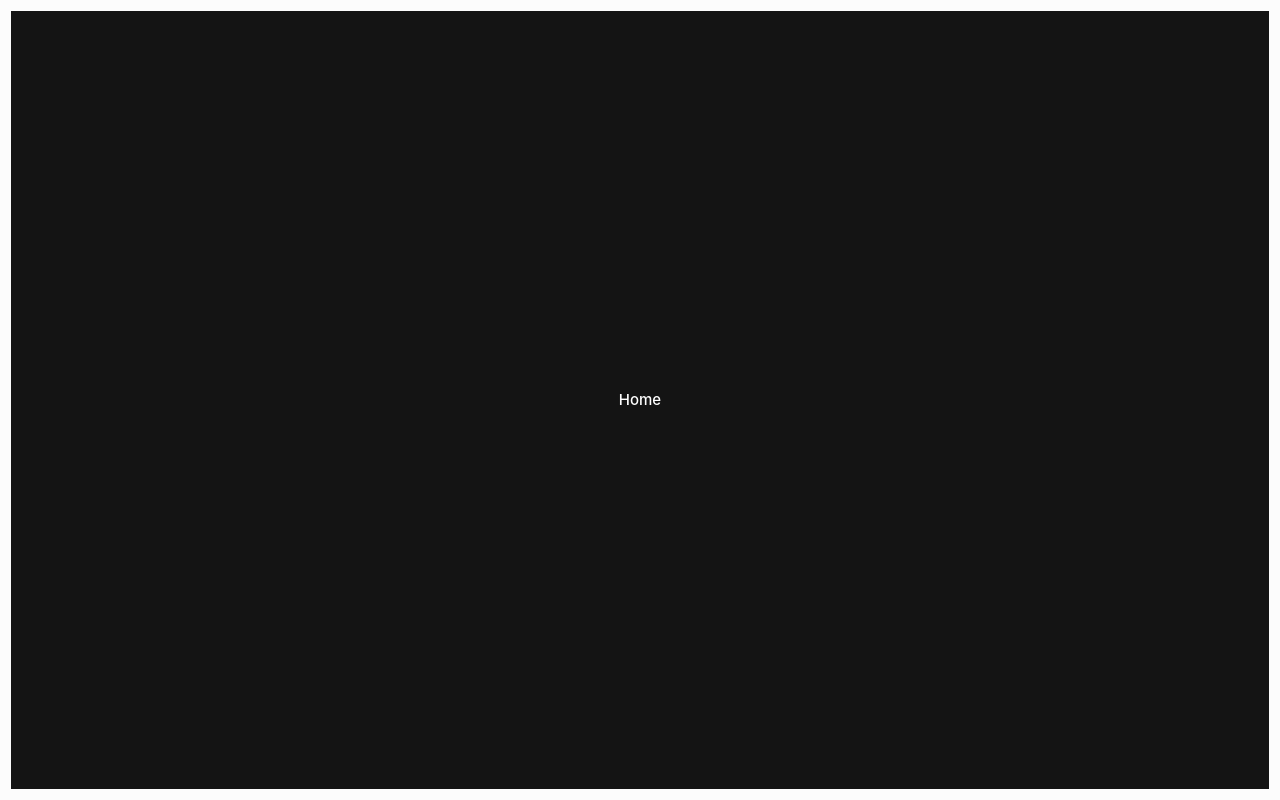
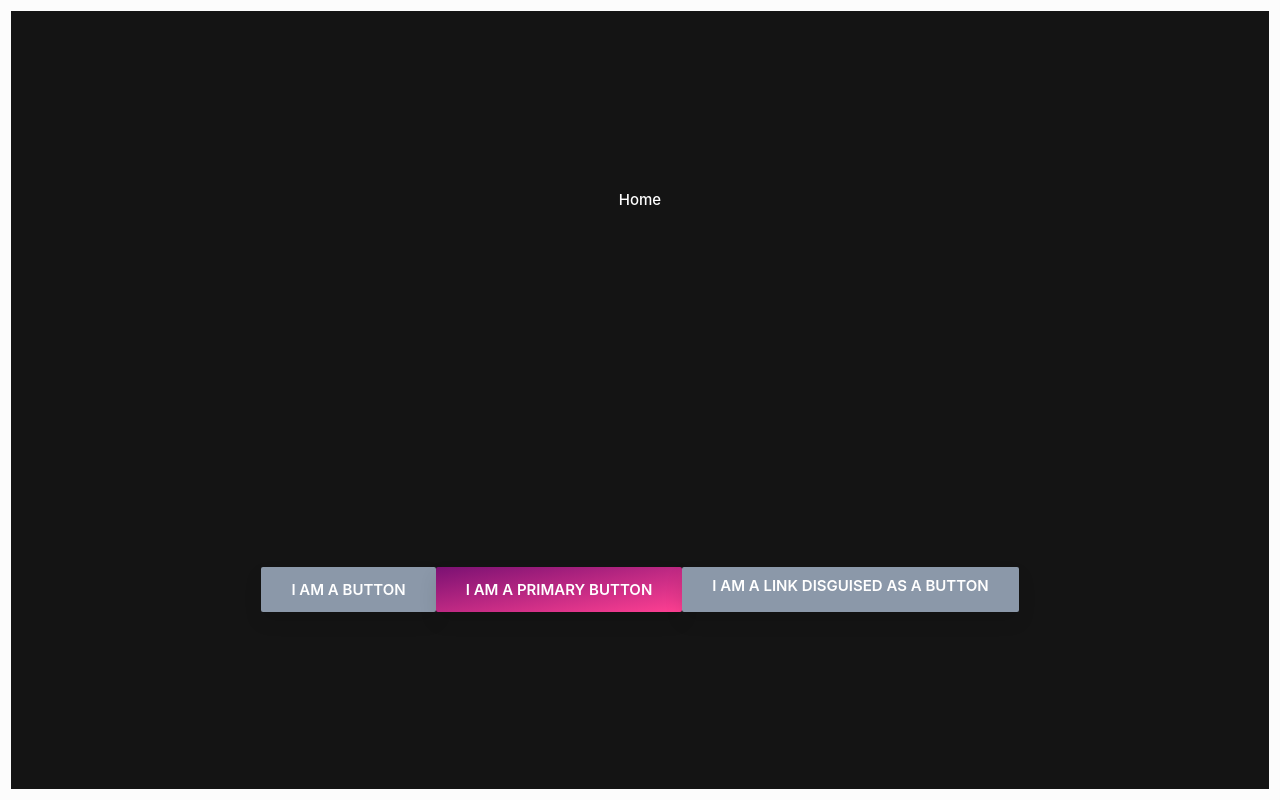
Before and after one commit to oceanprotocol-archive/commons, a React (Create React App) app: page / in a window 1280 px wide. Built offline with nearby package versions, Linux system fonts and the light colour scheme; a web font is replaced by a local one.

Commit message:
add buttons and spinner

```diff
--- /dev/null
+++ b/src/components/atoms/Button.module.scss
@@ -0,0 +1,71 @@
+@import '../../styles/variables';
+
+.button {
+    border: 0;
+    cursor: pointer;
+    outline: 0;
+    display: inline-block;
+    width: fit-content;
+    padding: $spacer / 4 $spacer;
+    font-family: $font-family-button;
+    font-size: $font-size-base;
+    font-weight: 600;
+    text-transform: uppercase;
+    border-radius: 2px;
+    transition: .2s ease-out;
+    color: $brand-white;
+    background: $brand-grey-light;
+    box-shadow: 0 9px 18px 0 rgba(0, 0, 0, .1);
+    min-height: 45px;
+    user-select: none;
+
+    &:hover,
+    &:focus {
+        color: $brand-white;
+        background: $brand-grey-light;
+        text-decoration: none;
+        transform: translate3d(0, -.05rem, 0);
+        box-shadow: 0 12px 30px 0 rgba(0, 0, 0, .1);
+    }
+
+    &:active {
+        background: $brand-grey-light;
+        transition: none;
+        transform: none;
+        box-shadow: 0 5px 18px 0 rgba(0, 0, 0, .1);
+    }
+
+    &:disabled {
+        color: rgba($brand-white, .7);
+        cursor: not-allowed;
+        pointer-events: none;
+        opacity: .8;
+    }
+}
+
+.buttonPrimary {
+    composes: button;
+    background: $brand-gradient;
+
+    &:hover,
+    &:focus {
+        background: $brand-gradient;
+    }
+
+    &:active {
+        background: $brand-gradient;
+    }
+}
+
+.link {
+    border: 0;
+    outline: 0;
+    display: inline-block;
+    width: fit-content;
+    background: 0;
+    padding: 0;
+    color: $brand-pink;
+    font-size: $font-size-base;
+    box-shadow: none;
+    cursor: pointer;
+}
--- /dev/null
+++ b/src/components/atoms/Button.tsx
@@ -0,0 +1,34 @@
+import React, { PureComponent } from 'react'
+import styles from './Button.module.scss'
+
+interface IButtonProps {
+    children: string
+    primary?: boolean
+    link?: boolean
+    href?: string
+}
+
+export default class Button extends PureComponent<IButtonProps, any> {
+    public render() {
+        let classes
+        const { primary, link, href, children } = this.props
+
+        if (primary) {
+            classes = styles.buttonPrimary
+        } else if (link) {
+            classes = styles.link
+        } else {
+            classes = styles.button
+        }
+
+        return href ? (
+            <a href={href} className={classes} {...this.props}>
+                {children}
+            </a>
+        ) : (
+            <button className={classes} {...this.props}>
+                {children}
+            </button>
+        )
+    }
+}
--- /dev/null
+++ b/src/components/atoms/Spinner.tsx
@@ -0,0 +1,6 @@
+import React from 'react'
+import styles from './Spinner.module.scss'
+
+const Spinner = () => <div className={styles.spinner} />
+
+export default Spinner
--- a/src/pages/Home.module.scss
+++ b/src/pages/Home.module.scss
@@ -7,4 +7,10 @@
     display: flex;
     align-items: center;
     justify-content: center;
+    flex-wrap: wrap;
+
+    > div {
+        text-align: center;
+        width: 100%;
+    }
 }
--- a/src/pages/Home.tsx
+++ b/src/pages/Home.tsx
@@ -1,9 +1,20 @@
 import React, { Component } from 'react'
+import Button from '../components/atoms/Button'
 import styles from './Home.module.scss'
 
 class Home extends Component {
     public render() {
-        return <div className={styles.home}>Home</div>
+        return (
+            <div className={styles.home}>
+                <div>Home</div>
+
+                <Button>I am a button</Button>
+                <Button primary={true}>I am a primary button</Button>
+                <Button href="https://hello.com">
+                    I am a link disguised as a button
+                </Button>
+            </div>
+        )
     }
 }
 
```
Also changed, not shown: src/components/atoms/Spinner.module.scss (added, +29 -0 lines), 1 other file (tests, documents, lock files or other folders).
